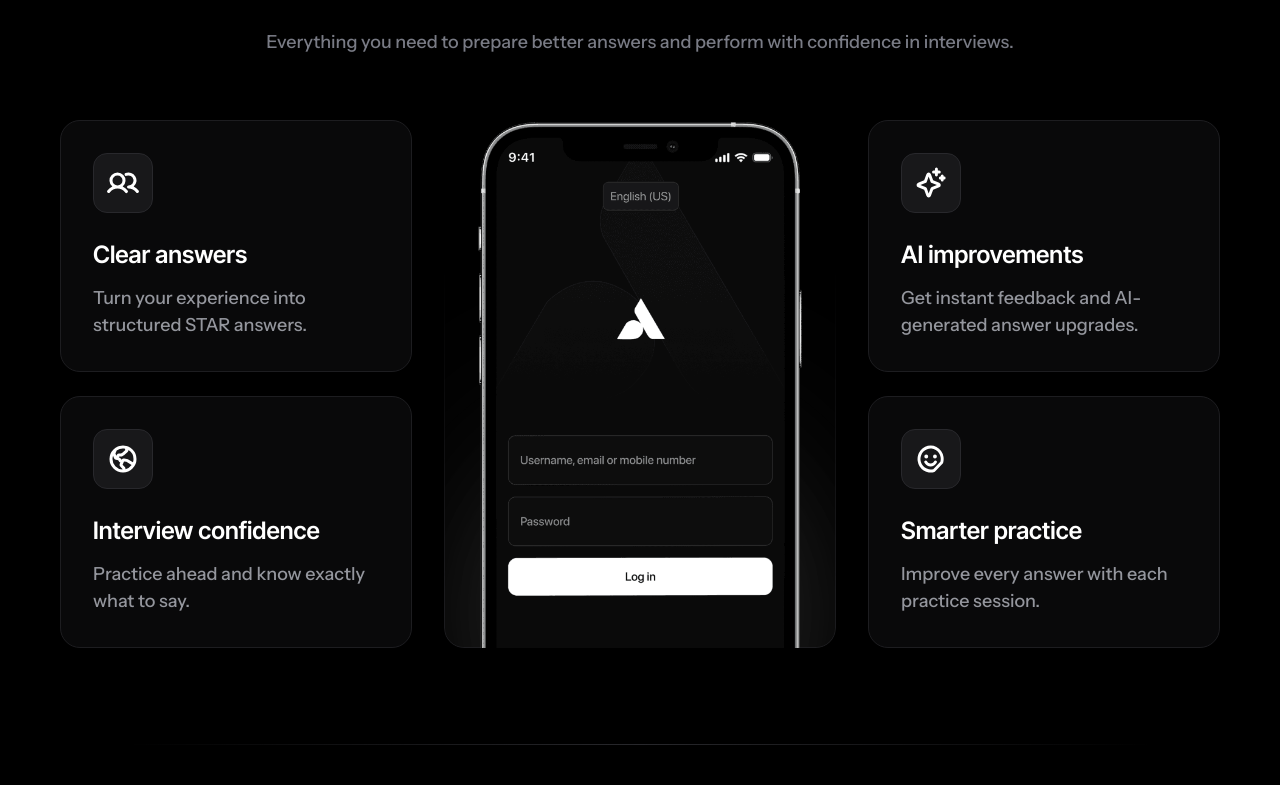
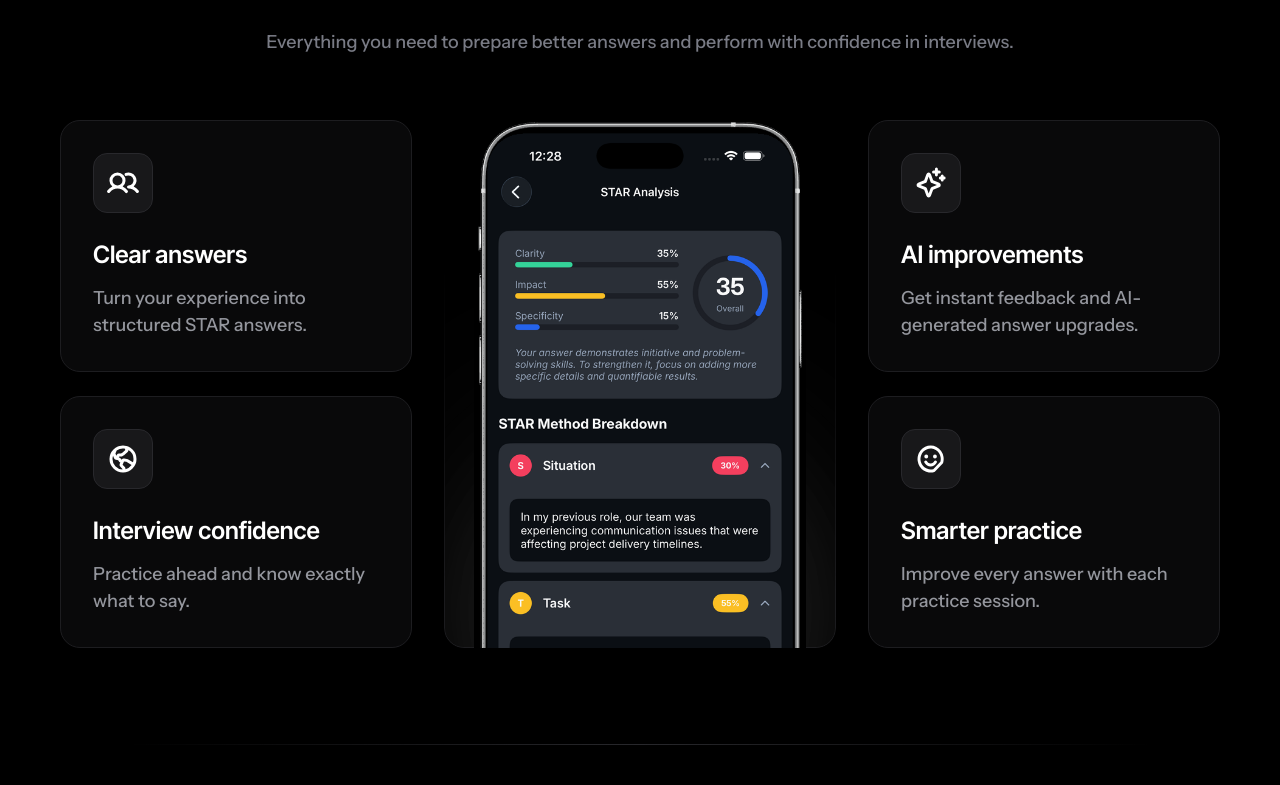
Before and after one commit to SalvaterraTech/starwise-landing-page, a Next.js app: page / in a window 1280 px wide. Shown: the part 2095-2880 px from the top of the page. Built offline with nearby package versions, Linux system fonts and the light colour scheme; a web font is replaced by a local one.

Commit message:
feat: update benefits image and add new asset
Replaces the mobile app preview image in the Benefits component with a new image, analysis_benefits.png, and adds the corresponding asset to the public/images directory.

```diff
--- a/components/Benefits.tsx
+++ b/components/Benefits.tsx
@@ -237,7 +237,7 @@ export default function Benefits() {
                   }}
                 >
                   <Image
-                    src="/images/iphone-center-frame.png"
+                    src="/images/analysis_benefits.png"
                     alt="Mobile App Preview"
                     width={546}
                     height={1080}
```
Also changed, not shown: public/images/analysis_benefits.png (added).
